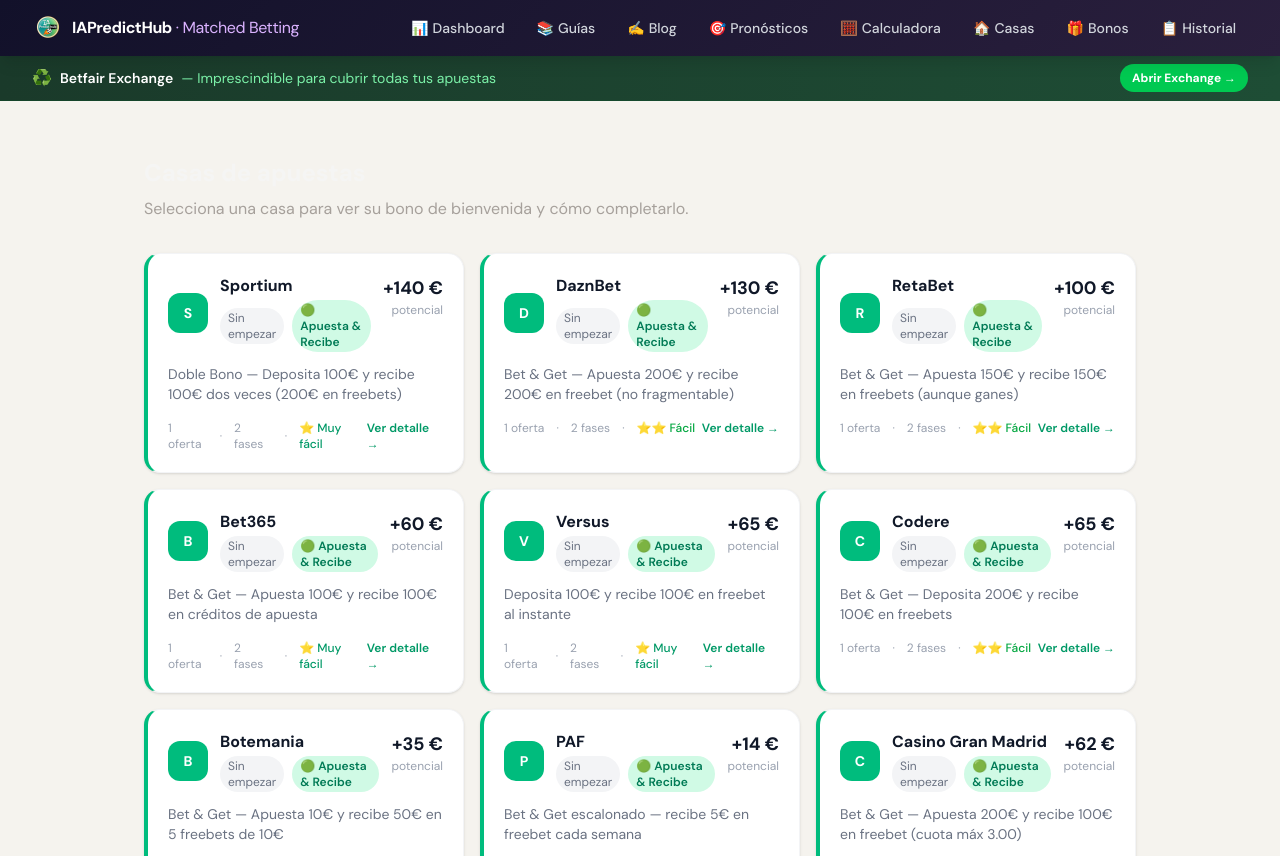
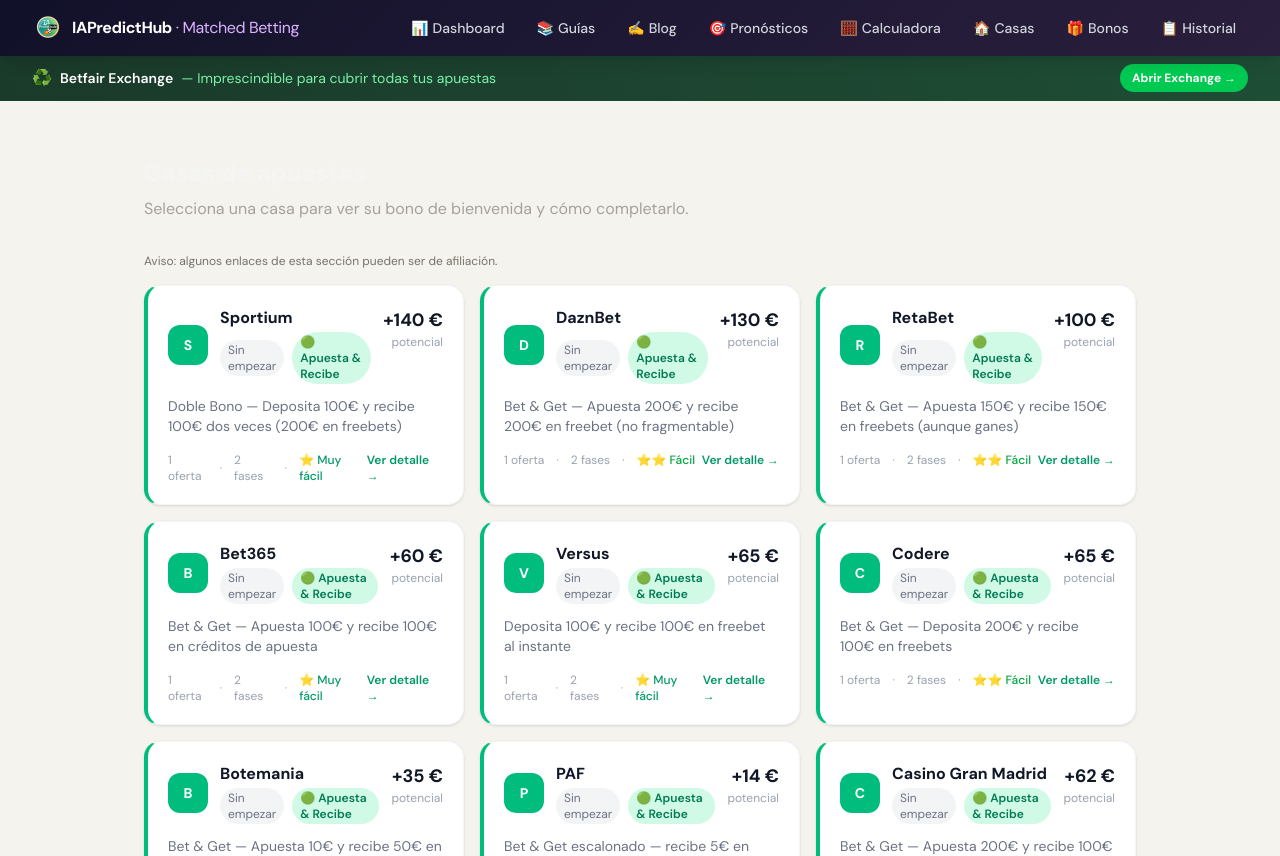
Before and after one commit to eloylt13/matched-betting-app, a Next.js app: page /casas in a window 1280 px wide. Shown: the top 856 px of the page. Built offline with nearby package versions, Linux system fonts and the light colour scheme; a web font is replaced by a local one.

Commit message:
feat: add affiliate notice to casas

```diff
--- a/app/casas/CasasClient.tsx
+++ b/app/casas/CasasClient.tsx
@@ -10,6 +10,9 @@ export default function CasasPage() {
             <p className="text-stone-400 mb-8">
                 Selecciona una casa para ver su bono de bienvenida y cómo completarlo.
             </p>
+            <p className="text-xs text-stone-500 mb-4">
+                Aviso: algunos enlaces de esta sección pueden ser de afiliación.
+            </p>
             <div className="grid grid-cols-1 sm:grid-cols-2 lg:grid-cols-3 gap-4">
                 {casasEspana.map((casa) => (
                     <CasaCard key={casa.id} casa={casa} />
```
